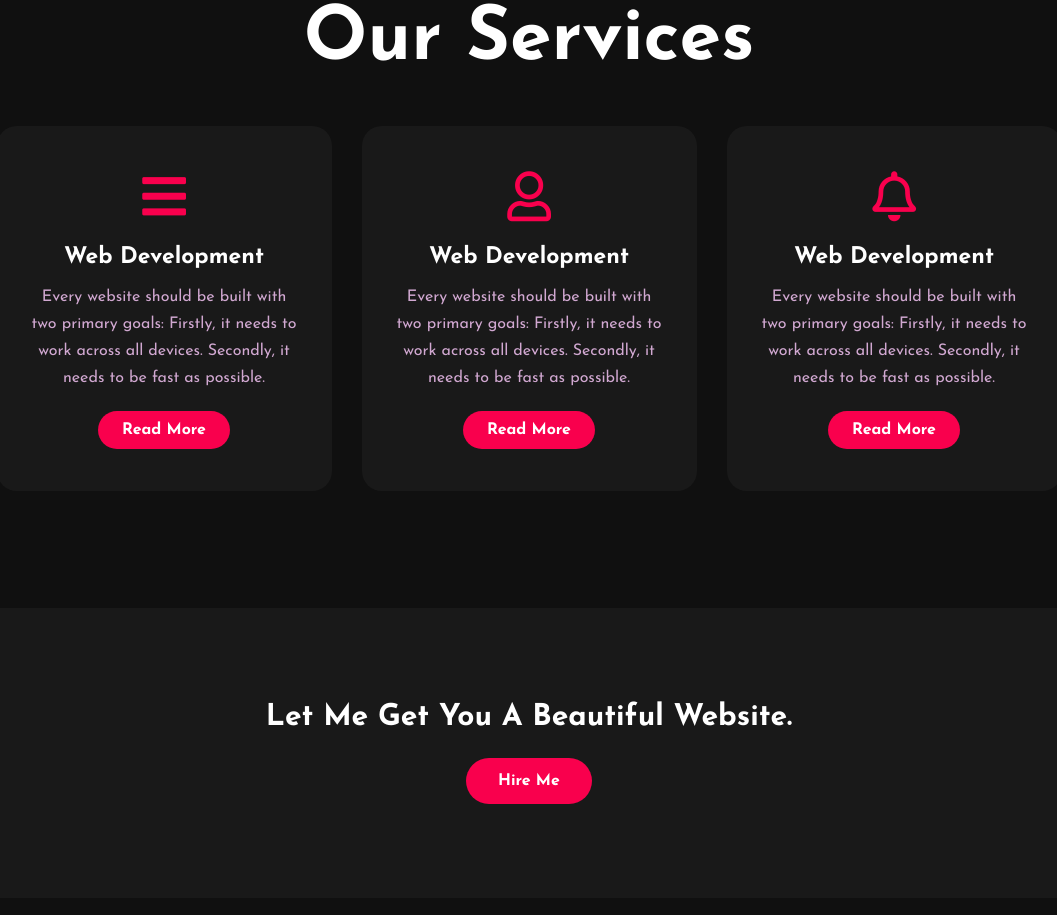
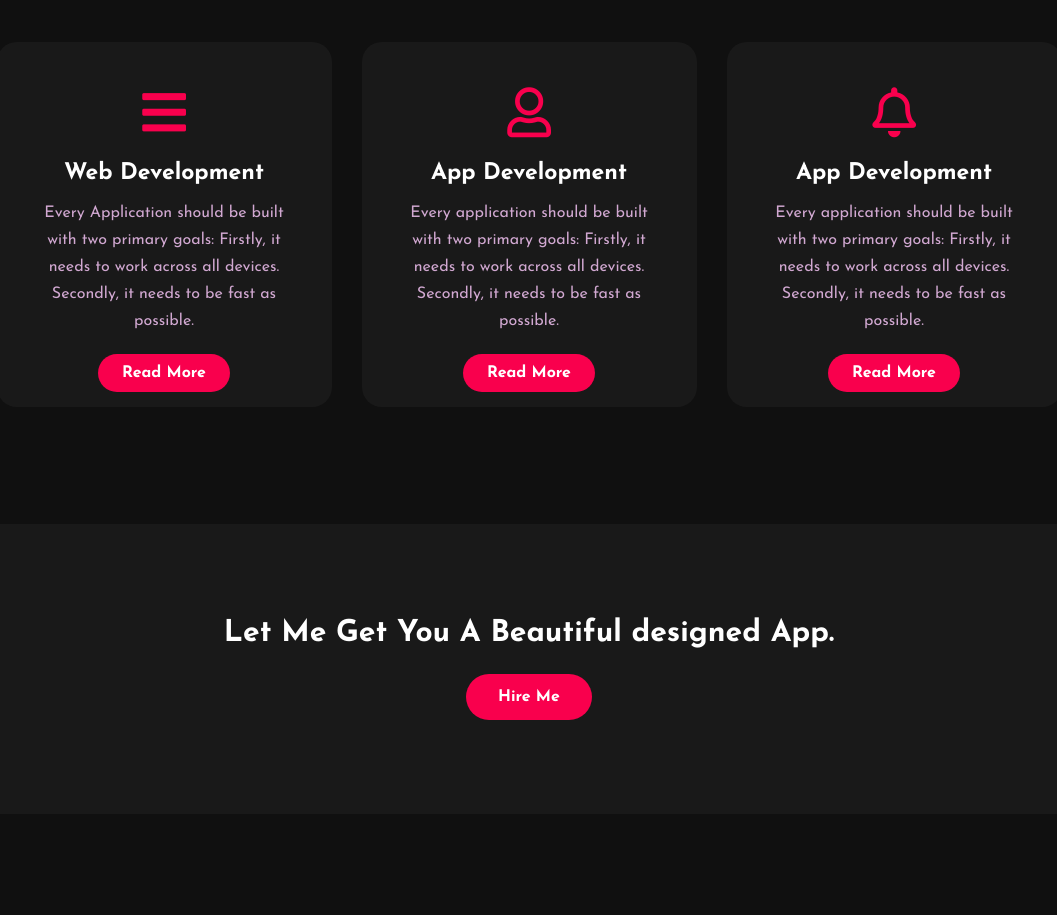
Before and after one commit to mdjillurrahmanjony/thebrandsince1999.github.io, a plain HTML site: page index.html in a window 1280 px wide. Shown: the part 1554-2469 px from the top of the page, without its empty margins (111-1168 px from the left). Drawn offline with Linux system fonts and the light colour scheme.

Commit message:
Update index.html

```diff
--- a/index.html
+++ b/index.html
@@ -29,7 +29,7 @@
 		<div class="content">
 			<h4>Hello, my name is</h4>
 			<h1>Md Jillur <span>Rahman</span></h1>
-			<h3>I'am a Web Developer.</h3>
+			<h3>I'am a App Developer.</h3>
 			<div class="newslatter">
 				<form>
 					<input type="email" name="email" id="mail" placeholder="mdjillurrahmanjony@gmail.com">
@@ -46,7 +46,7 @@
 			<div class="about-text">
 				<h2>About Me</h2>
 				<h5>Developer <span>& Designer</span></h5>
-				<p>I am a front-end web developer. I can provide clean code and pixel perfect design. I also make the website more & more interactive with web animations.I can provide clean code and pixel perfect design. I also make the website more & more interactive with web animations.A responsive design makes your website accessible to all users, regardless of their device.</p>
+				<p>I am a App developer. I can provide clean code and pixel perfect design. I also make the App more & more interactive with attractive ui.A responsive design makes your App accessible to all users, regardless of their device.</p>
 				<button type="button">Let's Talk</button>
 			</div>
 		</div>
@@ -63,7 +63,7 @@
 				<i class="fas fa-bars"></i>
 				<h5>Web Development</h5>
 				<div class="pra">
-					<p>Every website should be built with two primary goals: Firstly, it needs to work across all devices. Secondly, it needs to be fast as possible.</p>
+					<p>Every Application should be built with two primary goals: Firstly, it needs to work across all devices. Secondly, it needs to be fast as possible.</p>
 
 					<p style="text-align: center;">
 						<a class="button" href="#">Read More</a>
@@ -73,9 +73,9 @@
 
 			<div class="card">
 				<i class="far fa-user"></i>
-				<h5>Web Development</h5>
+				<h5>App Development</h5>
 				<div class="pra">
-					<p>Every website should be built with two primary goals: Firstly, it needs to work across all devices. Secondly, it needs to be fast as possible.</p>
+					<p>Every application should be built with two primary goals: Firstly, it needs to work across all devices. Secondly, it needs to be fast as possible.</p>
 
 					<p style="text-align: center;">
 						<a class="button" href="#">Read More</a>
@@ -85,9 +85,9 @@
 
 			<div class="card">
 				<i class="far fa-bell"></i>
-				<h5>Web Development</h5>
+				<h5>App Development</h5>
 				<div class="pra">
-					<p>Every website should be built with two primary goals: Firstly, it needs to work across all devices. Secondly, it needs to be fast as possible.</p>
+					<p>Every application should be built with two primary goals: Firstly, it needs to work across all devices. Secondly, it needs to be fast as possible.</p>
 
 					<p style="text-align: center;">
 						<a class="button" href="#">Read More</a>
@@ -99,7 +99,7 @@
 
 	<!------Contact Me------>
 	<div class="contact-me">
-		<p>Let Me Get You A Beautiful Website.</p>
+		<p>Let Me Get You A Beautiful designed App.</p>
 		<a class="button-two" href="#">Hire Me</a>
 	</div>
 
```
